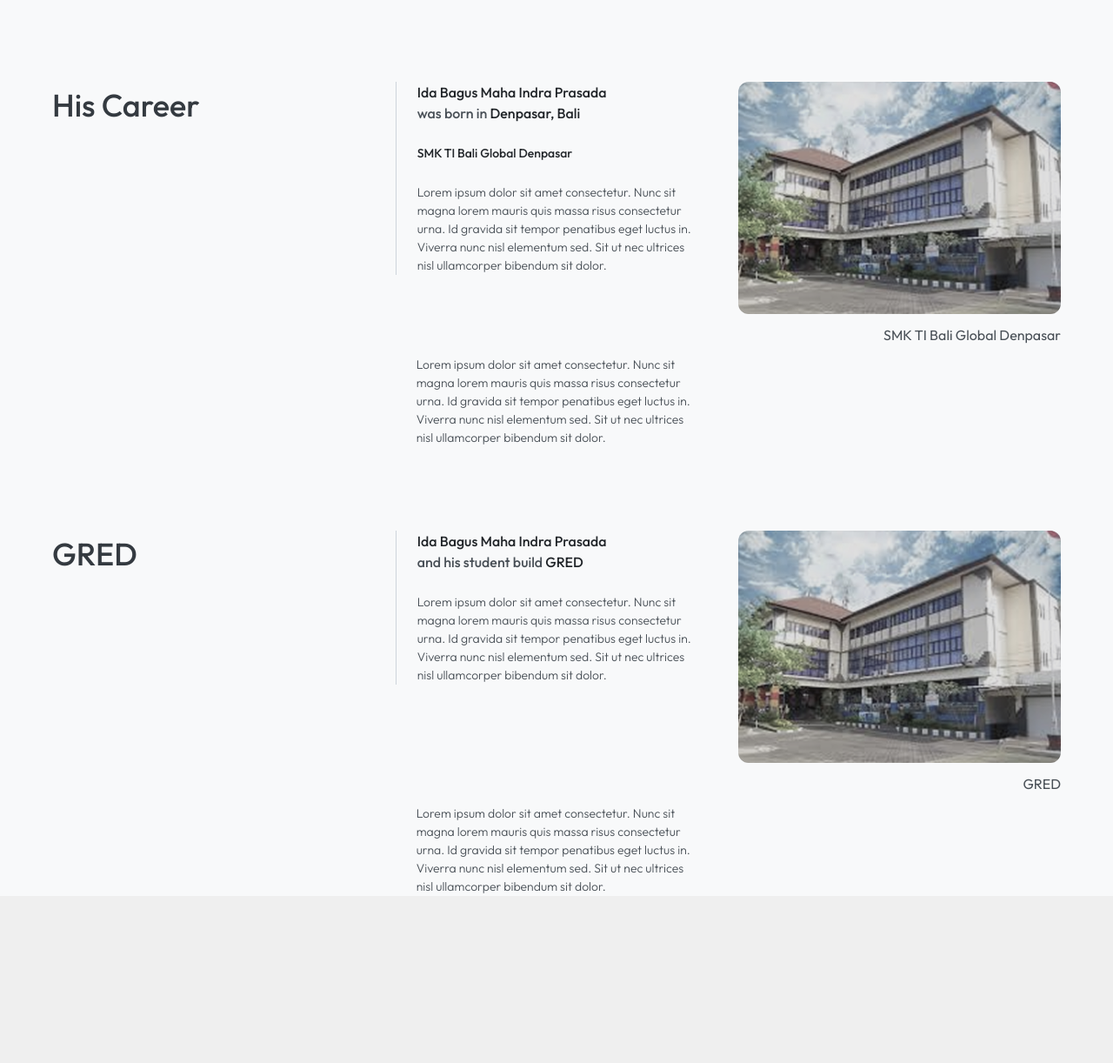
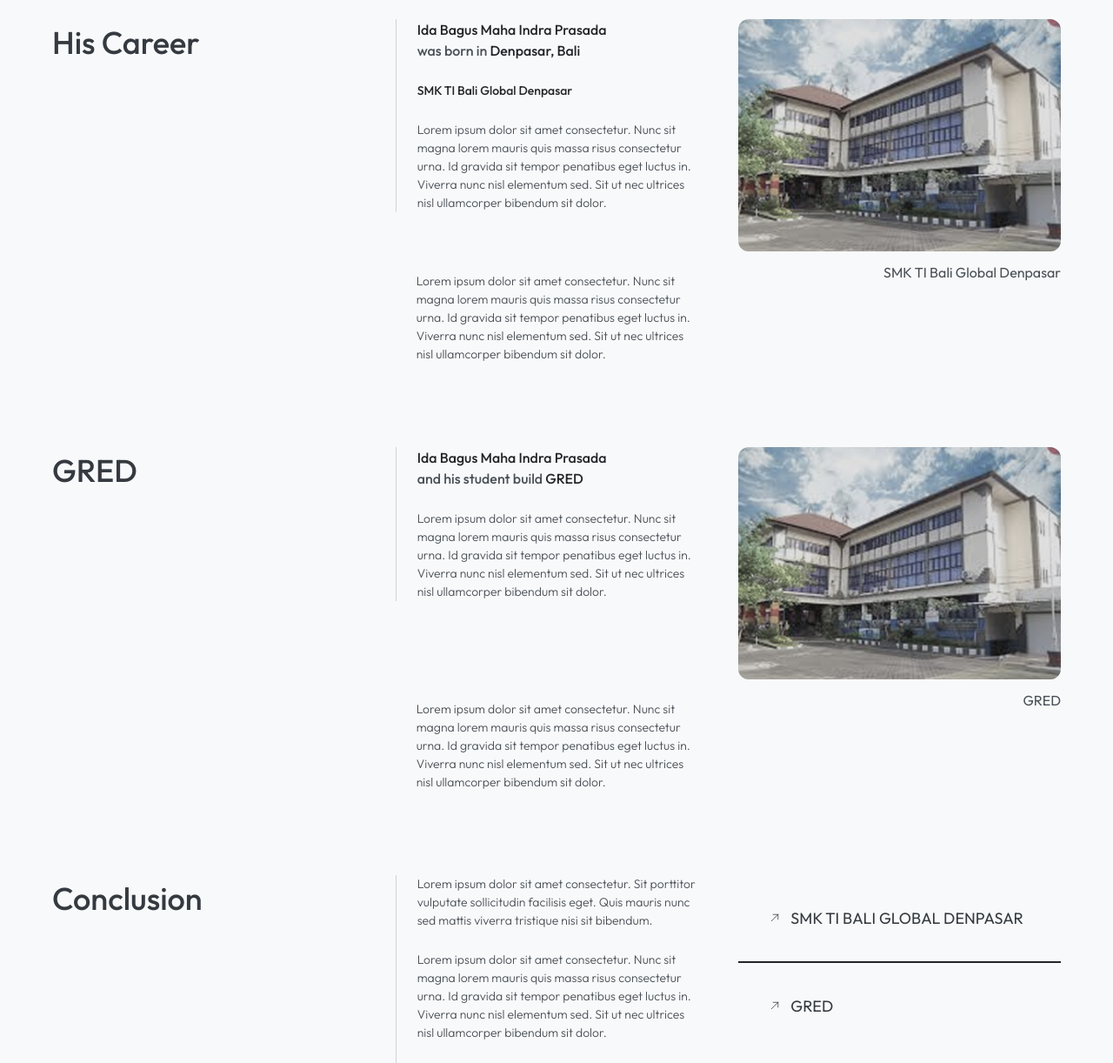
Before and after one commit to SiauwDyven16/Teacher-Biography, a website: page index.html in a window 1280 px wide. Shown: the part 2520-3742 px from the top of the page at 87% size. Before the commit the page ends 3550 px from the top, so only its background shows below. Drawn offline with Linux system fonts and the light colour scheme.

Commit message:
finnaly last section HOHOHO

```diff
--- a/index.html
+++ b/index.html
@@ -101,12 +101,12 @@
 
 
                 <!-- Life Journey -->
-                <div class="flex flex-col md:grid grid-cols-3 md:gap-x-24p md:gap-y-96p col-span-3 mt-[72px] gap-24p">
+                <div class="flex flex-col md:grid grid-cols-3 md:gap-x-24p md:gap-y-24p col-span-3 mt-[72px]">
 
                     <h1 class="hidden h-fit lg:block text-2xl font-medium w-full xl:text-display ">His Life<br> Journey</h1>
                     <h1 class="text-2xl font-medium w-full h-fit col-span-2 lg:hidden">His Life Journey</h1>
 
-                    <div class="flex flex-col gap-24p px-24p border-l border-tertiary h-fit col-span-3 lg:col-span-1">
+                    <div class="flex flex-col gap-24p mt-24p px-24p border-l border-tertiary h-fit col-span-3 lg:col-span-1 lg:mt-0">
                         <p class="text-sm text-heading font-medium xl:text-xl">Ida Bagus Maha Indra Prasada<br>
                             <span class="text-secondary">was born in </span>Denpasar, Bali</p>
                         <p class="text-xs text-paragraph font-light xl:text-base">
@@ -133,12 +133,12 @@
             <video class="w-screen " src="./src/assets/videos/mono_b&w.mp4"></video>
 
             <section class="flex flex-col gap-96p px-8 md:px-9 lg:px-[60px] xl:px-[80px]">
-                <div class="flex flex-col md:grid grid-cols-3 md:gap-x-24p md:gap-y-48p col-span-3 gap-24p">
+                <div class="flex flex-col md:grid grid-cols-3 md:gap-x-24p md:gap-y-24p col-span-3">
 
                     <h1 class="hidden h-fit lg:block text-2xl font-medium w-full xl:text-display ">His Career</h1>
                     <h1 class="text-2xl font-medium w-full h-fit col-span-2 lg:hidden">His Life Journey</h1>
 
-                    <div class="flex flex-col gap-24p px-24p border-l border-tertiary h-fit col-span-3 lg:col-span-1">
+                    <div class="flex flex-col gap-24p mt-24p px-24p border-l border-tertiary h-fit col-span-3 lg:col-span-1 lg:mt-0">
                         <p class="text-sm text-heading font-medium xl:text-xl">Ida Bagus Maha Indra Prasada<br>
                             <span class="text-secondary">was born in </span>Denpasar, Bali</p>
                         <p class="text-xs text-heading font-medium xl:text-base ">SMK TI Bali Global Denpasar</p>
@@ -162,12 +162,12 @@
 
 
 
-                <div class="flex flex-col md:grid grid-cols-3 md:gap-x-24p md:gap-y-48p col-span-3 gap-24p">
+                <div class="flex flex-col md:grid grid-cols-3 md:gap-x-24p md:gap-y-24p col-span-3">
 
                     <h1 class="hidden h-fit lg:block text-2xl font-medium w-full xl:text-display ">GRED</h1>
                     <h1 class="text-2xl font-medium w-full h-fit col-span-2 lg:hidden">GRED</h1>
 
-                    <div class="flex flex-col gap-24p px-24p border-l border-tertiary h-fit col-span-3 lg:col-span-1">
+                    <div class="flex flex-col gap-24p mt-24p px-24p border-l border-tertiary h-fit col-span-3 lg:col-span-1 lg:mt-0">
                         <p class="text-sm text-heading font-medium xl:text-xl">Ida Bagus Maha Indra Prasada<br>
                             <span class="text-secondary">and his student build </span>GRED</p>
                         <p class="text-xs text-paragraph font-light xl:text-base">
@@ -189,7 +189,39 @@
                 </div>
 
 
+                <div class="flex flex-col md:grid grid-cols-3 md:gap-x-24p md:gap-y-24p col-span-3 gap-24p">
 
+                    <h1 class="hidden h-fit lg:block text-2xl font-medium w-full xl:text-display ">Conclusion</h1>
+                    <h1 class="text-2xl font-medium w-full h-fit col-span-2 lg:hidden">Conclusion</h1>
+
+                    <div class="flex flex-col gap-24p px-24p border-l border-tertiary h-fit col-span-3 lg:col-span-1">
+                        <p class="text-xs text-paragraph font-light xl:text-base">
+                            Lorem ipsum dolor sit amet consectetur. Sit porttitor vulputate sollicitudin facilisis eget. Quis mauris nunc sed mattis viverra tristique nisi sit bibendum.
+                        </p>
+                        <p class="text-xs text-paragraph font-light xl:text-base">
+                            Lorem ipsum dolor sit amet consectetur. Nunc sit magna lorem mauris quis massa risus consectetur urna. Id gravida sit tempor penatibus eget luctus in. Viverra nunc nisl elementum sed. Sit ut nec ultrices nisl ullamcorper bibendum sit dolor.
+                        </p>
+                        <p class="text-xs text-paragraph font-light xl:text-base">
+                            Lorem ipsum dolor sit amet consectetur. Neque erat rhoncus adipiscing vel. Iaculis aliquam congue sed quisque magnis egestas ultrices a. Diam duis fames est mattis donec. Ut nascetur est faucibus ullamcorper consequat lectus enim. Ipsum libero metus non dignissim lacus. Sapien dictum leo consequat at lacus.
+                        </p>
+                    </div>
+
+                    <div class="flex flex-col text-base">
+                        <button class="flex gap-12p h-fit p-24p border-b border-heading justify-start items-center text-left text-xs lg:text-base lg:p-36p">
+                            <svg xmlns="http://www.w3.org/2000/svg" fill="none" viewBox="0 0 24 24" stroke-width="1.5" stroke="currentColor" class="size-12p">
+                                <path stroke-linecap="round" stroke-linejoin="round" d="m4.5 19.5 15-15m0 0H8.25m11.25 0v11.25" />
+                            </svg>
+                            <p>SMK TI BALI GLOBAL DENPASAR</p>
+                        </button>
+
+                        <button class="flex gap-12p h-fit p-24p border-t border-heading justify-start items-center text-left text-xs lg:text-base lg:p-36p">
+                            <svg xmlns="http://www.w3.org/2000/svg" fill="none" viewBox="0 0 24 24" stroke-width="1.5" stroke="currentColor" class="size-12p">
+                                <path stroke-linecap="round" stroke-linejoin="round" d="m4.5 19.5 15-15m0 0H8.25m11.25 0v11.25" />
+                            </svg>
+                            <p>GRED</p>
+                        </button>
+                    </div>
+                </div>
             </section>
 
             <!-- Hero -->
```
Also changed, not shown: css/style.css.
